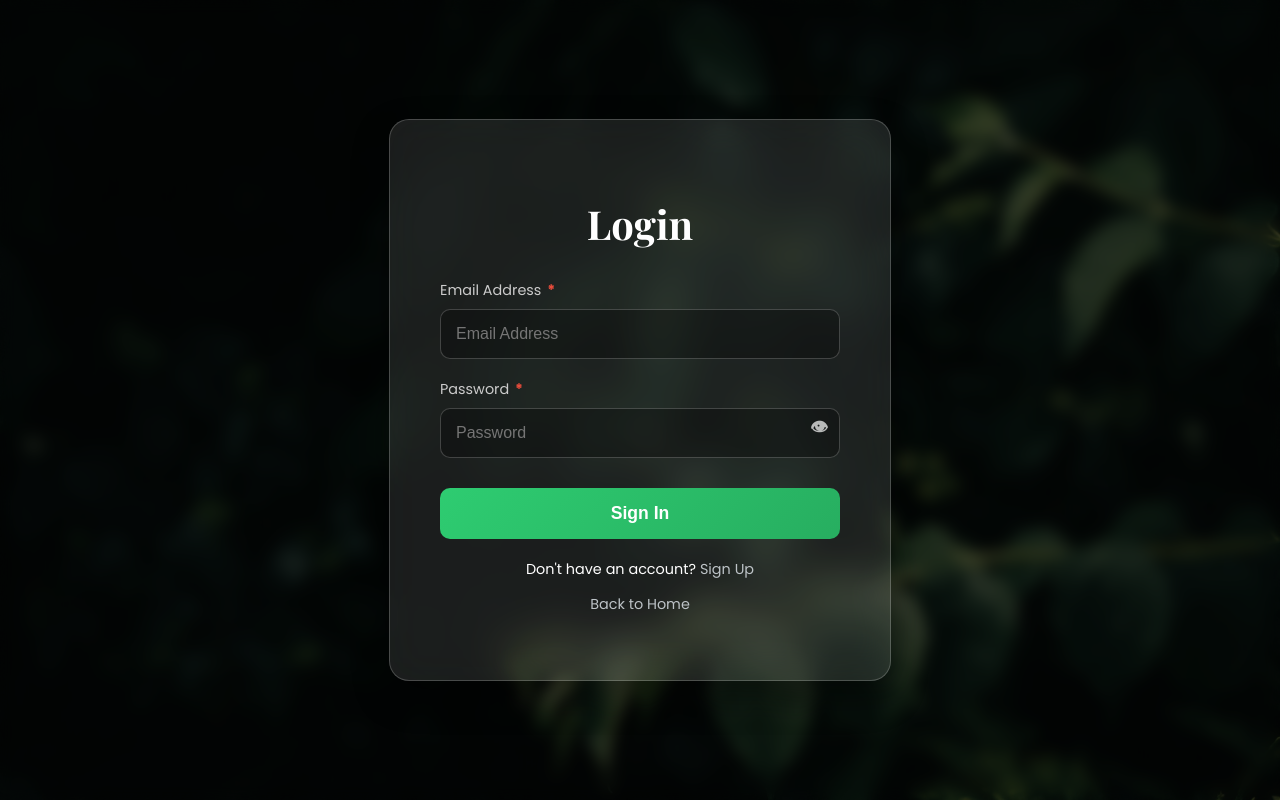
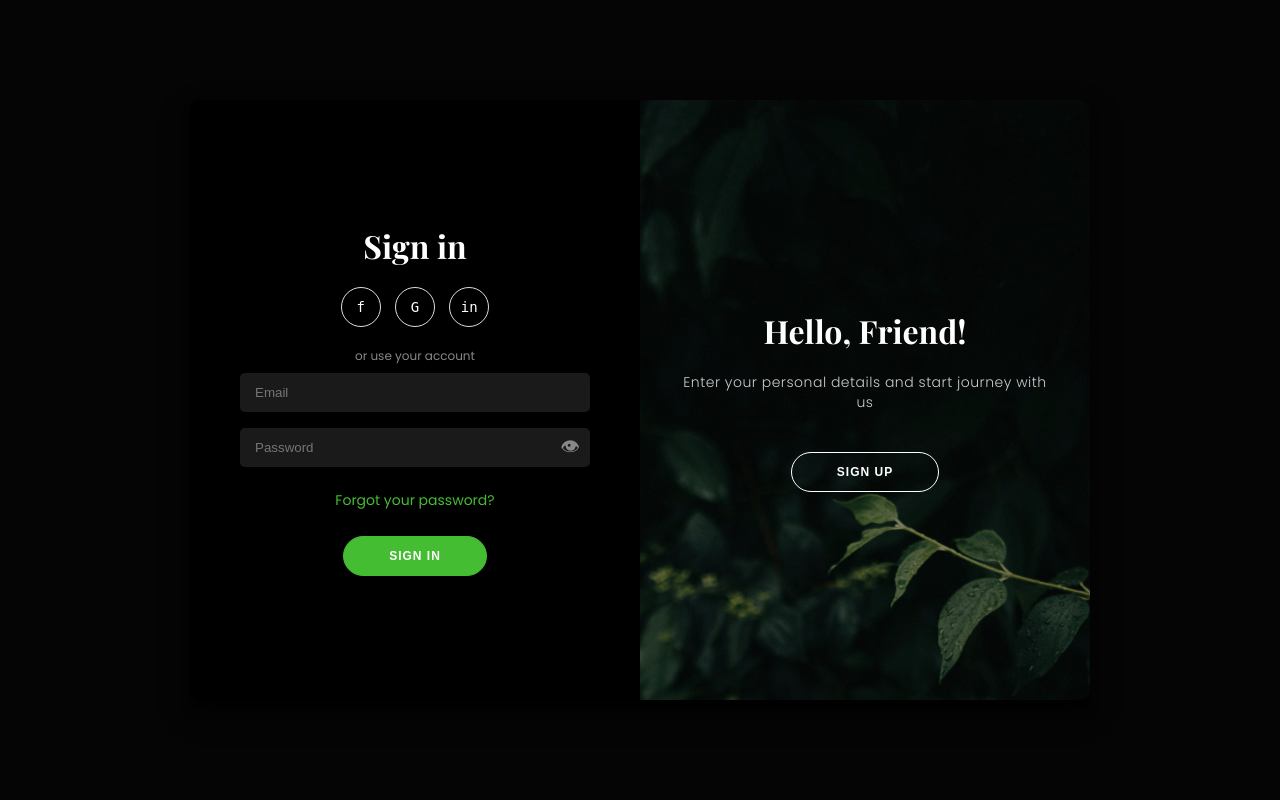
Before and after one commit to immad-khan/BioScout, a Flask app: page /login in a window 1280 px wide. Run offline with Flask 3, Linux system fonts and the light colour scheme; some libraries are stand-ins or nearby versions.

Commit message:
Implement sliding login/signup interface

```diff
--- a/app.py
+++ b/app.py
@@ -570,7 +570,7 @@ def signup():
             flash('Failed to send verification email. Please try again.', 'error')
             return redirect(url_for('signup'))
 
-    return render_template('signup.html')
+    return render_template('login.html', mode='signup')
 
 @app.route('/verify-otp', methods=['GET', 'POST'])
 def verify_otp():
@@ -634,7 +634,7 @@ def login():
             flash('Login Unsuccessful. Please check email and password.', 'error')
             return redirect(url_for('login'))
 
-    return render_template('login.html')
+    return render_template('login.html', mode='login')
 
 @app.route('/logout')
 @login_required
--- a/templates/login.html
+++ b/templates/login.html
@@ -3,216 +3,393 @@
 <head>
     <meta charset="UTF-8">
     <meta name="viewport" content="width=device-width, initial-scale=1.0">
-    <title>BioScout - Login</title>
-    <!-- Import Google Font -->
-    <link href="https://fonts.googleapis.com/css2?family=Poppins:wght@300;400;600;800&family=Playfair+Display:wght@700&display=swap" rel="stylesheet">
+    <title>BioScout - Login & Sign Up</title>
+    <link href="https://fonts.googleapis.com/css2?family=Playfair+Display:wght@700&family=Poppins:wght@300;400;500;600&display=swap" rel="stylesheet">
     <style>
+        * {
+            box-sizing: border-box;
+        }
+
         body {
+            background: #050505; /* Deep dark background */
+            display: flex;
+            justify-content: center;
+            align-items: center;
+            flex-direction: column;
             font-family: 'Poppins', sans-serif;
+            height: 100vh;
             margin: 0;
-            padding: 0;
-            height: 100vh;
-            background-image: url("{{ url_for('static', filename='images/login_bg.jpg') }}");
-            background-size: cover;
-            background-position: center;
+            overflow: hidden;
+        }
+
+        h1 {
+            font-weight: bold;
+            margin: 0;
+            color: #fff;
+            font-family: 'Playfair Display', serif;
+        }
+
+        h2 {
+            text-align: center;
+        }
+
+        p {
+            font-size: 14px;
+            font-weight: 300;
+            line-height: 20px;
+            letter-spacing: 0.5px;
+            margin: 20px 0 30px;
+            color: #ccc;
+        }
+
+        span {
+            font-size: 12px;
+            color: #888;
+        }
+
+        a {
+            color: #44bd32;
+            font-size: 14px;
+            text-decoration: none;
+            margin: 15px 0;
+            transition: 0.3s;
+        }
+        a:hover { color: #2ecc71; }
+
+        button {
+            border-radius: 20px;
+            border: 1px solid #44bd32;
+            background-color: #44bd32;
+            color: #fff;
+            font-size: 12px;
+            font-weight: bold;
+            padding: 12px 45px;
+            letter-spacing: 1px;
+            text-transform: uppercase;
+            transition: transform 80ms ease-in, background-color 0.3s;
+            cursor: pointer;
+            margin-top: 10px;
+        }
+
+        button:active {
+            transform: scale(0.95);
+        }
+
+        button:focus {
+            outline: none;
+        }
+
+        button.ghost {
+            background-color: transparent;
+            border-color: #FFFFFF;
+        }
+
+        form {
+            background-color: #000; /* Black form background */
             display: flex;
             align-items: center;
             justify-content: center;
-        }
-
-        body::before {
-            content: "";
-            position: absolute;
-            top: 0; left: 0;
-            width: 100%; height: 100%;
-            background-color: rgba(0, 0, 0, 0.6);
-            backdrop-filter: blur(8px);
-        }
-
-        .auth-container {
-            position: relative;
-            background: rgba(255, 255, 255, 0.1);
-            backdrop-filter: blur(20px);
-            -webkit-backdrop-filter: blur(20px);
-            border: 1px solid rgba(255, 255, 255, 0.2);
-            padding: 50px;
-            border-radius: 20px;
-            width: 400px;
-            box-shadow: 0 15px 35px rgba(0, 0, 0, 0.4);
+            flex-direction: column;
+            padding: 0 50px;
+            height: 100%;
             text-align: center;
             color: #fff;
         }
 
-        h1 {
-            font-family: 'Playfair Display', serif;
-            margin-bottom: 30px;
-            font-size: 2.5rem;
+        input {
+            background-color: #1a1a1a;
+            border: none;
+            padding: 12px 15px;
+            margin: 8px 0;
+            width: 100%;
             color: #fff;
+            border-radius: 5px;
+        }
+        input:focus {
+            outline: 1px solid #44bd32;
         }
 
-        .input-group {
-            margin-bottom: 20px;
-            text-align: left;
+        .container {
+            background-color: #000;
+            border-radius: 10px;
+            box-shadow: 0 14px 28px rgba(0,0,0,0.5),
+                        0 10px 10px rgba(0,0,0,0.5);
+            position: relative;
+            overflow: hidden;
+            width: 900px;
+            max-width: 100%;
+            min-height: 600px; /* Taller for signup fields */
         }
 
-        input {
-            width: 100%;
-            padding: 15px;
-            background: rgba(0, 0, 0, 0.3);
-            border: 1px solid rgba(255, 255, 255, 0.2);
-            border-radius: 10px;
-            color: #fff;
-            font-size: 1rem;
-            box-sizing: border-box;
-            transition: 0.3s;
+        .form-container {
+            position: absolute;
+            top: 0;
+            height: 100%;
+            transition: all 0.6s ease-in-out;
         }
 
-        input:focus {
-            outline: none;
-            background: rgba(0, 0, 0, 0.5);
-            border-color: #2ecc71;
+        .sign-in-container {
+            left: 0;
+            width: 50%;
+            z-index: 2;
         }
 
-        button {
-            width: 100%;
-            padding: 15px;
-            background: linear-gradient(135deg, #2ecc71, #27ae60);
-            border: none;
-            border-radius: 10px;
-            color: #fff;
-            font-size: 1.1rem;
-            font-weight: 600;
-            cursor: pointer;
-            transition: 0.3s;
-            margin-top: 10px;
+        .container.right-panel-active .sign-in-container {
+            transform: translateX(100%);
         }
 
-        button:hover {
-            transform: translateY(-2px);
-            box-shadow: 0 5px 15px rgba(46, 204, 113, 0.4);
+        .sign-up-container {
+            left: 0;
+            width: 50%;
+            opacity: 0;
+            z-index: 1;
         }
 
-        .links {
-            margin-top: 20px;
-            font-size: 0.9rem;
+        .container.right-panel-active .sign-up-container {
+            transform: translateX(100%);
+            opacity: 1;
+            z-index: 5;
+            animation: show 0.6s;
         }
 
-        .links a {
-            color: #bdc3c7;
-            text-decoration: none;
-            transition: 0.3s;
+        @keyframes show {
+            0%, 49.99% {
+                opacity: 0;
+                z-index: 1;
+            }
+            50%, 100% {
+                opacity: 1;
+                z-index: 5;
+            }
         }
 
-        .links a:hover {
-            color: #fff;
-            text-decoration: underline;
+        .overlay-container {
+            position: absolute;
+            top: 0;
+            left: 50%;
+            width: 50%;
+            height: 100%;
+            overflow: hidden;
+            transition: transform 0.6s ease-in-out;
+            z-index: 100;
         }
 
-        .flash-messages {
-            margin-bottom: 20px;
+        .container.right-panel-active .overlay-container {
+            transform: translateX(-100%);
         }
 
+        .overlay {
+            background: #44bd32;
+            background: -webkit-linear-gradient(to right, #2ecc71, #27ae60);
+            background: linear-gradient(to right, #2ecc71, #27ae60);
+            background-repeat: no-repeat;
+            background-size: cover;
+            background-position: 0 0;
+            color: #FFFFFF;
+            position: relative;
+            left: -100%;
+            height: 100%;
+            width: 200%;
+            transform: translateX(0);
+            transition: transform 0.6s ease-in-out;
+
+            /* Add Image Background to Overlay */
+            background-image: url("{{ url_for('static', filename='images/login_bg.jpg') }}");
+        }
+
+        /* Dark overlay on image */
+        .overlay::before {
+            content: "";
+            position: absolute;
+            top: 0; left: 0; right: 0; bottom: 0;
+            background: rgba(0,0,0,0.4);
+        }
+
+        .container.right-panel-active .overlay {
+            transform: translateX(50%);
+        }
+
+        .overlay-panel {
+            position: absolute;
+            display: flex;
+            align-items: center;
+            justify-content: center;
+            flex-direction: column;
+            padding: 0 40px;
+            text-align: center;
+            top: 0;
+            height: 100%;
+            width: 50%;
+            transform: translateX(0);
+            transition: transform 0.6s ease-in-out;
+            z-index: 2; /* Above ::before overlay */
+        }
+
+        .overlay-left {
+            transform: translateX(-20%);
+        }
+
+        .container.right-panel-active .overlay-left {
+            transform: translateX(0);
+        }
+
+        .overlay-right {
+            right: 0;
+            transform: translateX(0);
+        }
+
+        .container.right-panel-active .overlay-right {
+            transform: translateX(20%);
+        }
+
+        .social-container {
+            margin: 20px 0;
+        }
+        .social-container a {
+            border: 1px solid #ddd;
+            border-radius: 50%;
+            display: inline-flex;
+            justify-content: center;
+            align-items: center;
+            margin: 0 5px;
+            height: 40px;
+            width: 40px;
+            color: #fff;
+            font-family: monospace; /* For simple social icons like 'f' */
+        }
+
+        /* Flash messages area style - inside forms */
         .alert {
+            width: 100%;
             padding: 10px;
             border-radius: 5px;
-            list-style: none;
+            margin-bottom: 15px;
+            font-size: 0.8rem;
+            list-style: none; /* remove bullet points */
         }
-
         .alert-error {
             background: rgba(231, 76, 60, 0.2);
             border: 1px solid #e74c3c;
             color: #ffcccc;
         }
-
         .alert-success {
             background: rgba(46, 204, 113, 0.2);
             border: 1px solid #2ecc71;
             color: #ccffdd;
         }
 
-        .password-wrapper {
-            position: relative;
-        }
-
-        .password-wrapper input {
-            padding-right: 45px;
-        }
-
-        .eye-btn {
-            position: absolute;
-            right: 12px;
-            /* Adjust position to center vertically within the INPUT field, not the wrapper */
-            top: auto;
-            bottom: 5px;
-            height: 48px; /* Match input height roughly */
-            display: flex;
-            align-items: center;
-            background: none;
-            border: none;
-            color: rgba(255, 255, 255, 0.7); /* Lighter color for visibility on dark bg */
-            cursor: pointer;
-            font-size: 1.1rem;
-            padding: 0;
-            width: auto;
-            margin: 0;
-            z-index: 10;
-        }
-
-        .eye-btn:hover {
-            color: #fff;
-            transform: none; /* remove translateY */
-            box-shadow: none;
-        }
-
-        .req { color: #e74c3c; font-weight: 700; margin-left: 2px; }
-
-        .field-label {
-            display: block;
-            margin-bottom: 8px;
-            font-size: 0.9rem;
-            color: #ccc;
-            text-align: left;
-        }
+        .req { color: #e74c3c; margin-left:2px; font-weight:bold; }
     </style>
 </head>
 <body>
 
-    <div class="auth-container">
-        <h1>Login</h1>
+<div class="container {% if mode == 'signup' %}right-panel-active{% endif %}" id="container">
 
+    <!-- Sign Up Form -->
+    <div class="form-container sign-up-container">
+        <form action="{{ url_for('signup') }}" method="POST">
+            <h1>Create Account</h1>
+
+            <!-- Flash messages for Signup context -->
+            {% if mode == 'signup' %}
                 {% with messages = get_flashed_messages(with_categories=true) %}
                     {% if messages %}
-                <ul class="flash-messages">
                         {% for category, message in messages %}
-                    <li class="alert alert-{{ category }}">{{ message }}</li>
+                            <div class="alert alert-{{ category }}">{{ message }}</div>
                         {% endfor %}
-                </ul>
                     {% endif %}
                 {% endwith %}
+            {% endif %}
 
+            <div class="social-container">
+                <a href="#" class="social">f</a>
+                <a href="#" class="social">G</a>
+                <a href="#" class="social">in</a>
+            </div>
+            <span>or use your email for registration</span>
+
+            <input type="text" name="username" placeholder="Full Name" required />
+            <input type="email" name="email" placeholder="Email" required />
+
+            <!-- Combined password field with eye toggle? Let's just keep it simple for now or copy logic -->
+            <div style="position:relative; width:100%;">
+                <input type="password" name="password" id="signup_password" placeholder="Password" required />
+            </div>
+
+            <button type="submit">Sign Up</button>
+        </form>
+    </div>
+
+    <!-- Sign In Form -->
+    <div class="form-container sign-in-container">
         <form action="{{ url_for('login') }}" method="POST">
-            <div class="input-group">
-                <label class="field-label">Email Address <span class="req">*</span></label>
-                <input type="email" name="email" placeholder="Email Address" required>
+            <h1>Sign in</h1>
+
+            <!-- Flash messages for Login context -->
+            {% if mode != 'signup' %}
+                {% with messages = get_flashed_messages(with_categories=true) %}
+                    {% if messages %}
+                        {% for category, message in messages %}
+                            <div class="alert alert-{{ category }}">{{ message }}</div>
+                        {% endfor %}
+                    {% endif %}
+                {% endwith %}
+            {% endif %}
+
+            <div class="social-container">
+                <a href="#" class="social">f</a>
+                <a href="#" class="social">G</a>
+                <a href="#" class="social">in</a>
             </div>
-            <div class="input-group password-wrapper">
-                <label class="field-label">Password <span class="req">*</span></label>
-                <input type="password" name="password" id="password" placeholder="Password" required>
-                <button type="button" class="eye-btn" onclick="togglePassword()">&#128065;</button>
+            <span>or use your account</span>
+
+            <input type="email" name="email" placeholder="Email" required />
+
+            <div style="position:relative; width:100%;">
+                <input type="password" name="password" id="login_password" placeholder="Password" required />
+                <span onclick="togglePassword('login_password')" style="position:absolute; right:10px; top:12px; cursor:pointer; font-size:1.2rem; color:#888;">&#128065;</span>
             </div>
+
+            <a href="#">Forgot your password?</a>
             <button type="submit">Sign In</button>
         </form>
+    </div>
 
-        <div class="links">
-            <p>Don't have an account? <a href="{{ url_for('signup') }}">Sign Up</a></p>
-            <p><a href="/">Back to Home</a></p>
+    <!-- Overlay Container -->
+    <div class="overlay-container">
+        <div class="overlay">
+            <div class="overlay-panel overlay-left">
+                <h1>Welcome Back!</h1>
+                <p>To keep connected with us please login with your personal info</p>
+                <button class="ghost" id="signIn">Sign In</button>
+            </div>
+            <div class="overlay-panel overlay-right">
+                <h1>Hello, Friend!</h1>
+                <p>Enter your personal details and start journey with us</p>
+                <button class="ghost" id="signUp">Sign Up</button>
+            </div>
+        </div>
     </div>
 </div>
 
 <script>
-        function togglePassword() {
-            const pw = document.getElementById('password');
+    const signUpButton = document.getElementById('signUp');
+    const signInButton = document.getElementById('signIn');
+    const container = document.getElementById('container');
+
+    signUpButton.addEventListener('click', () => {
+        container.classList.add("right-panel-active");
+    });
+
+    signInButton.addEventListener('click', () => {
+        container.classList.remove("right-panel-active");
+    });
+
+    function togglePassword(id) {
+        const pw = document.getElementById(id);
+        if (pw) {
             pw.type = pw.type === 'password' ? 'text' : 'password';
+        }
     }
 </script>
 
```
Also changed, not shown: 3 other files. Lines whose indentation alone changed are shown as unchanged.
